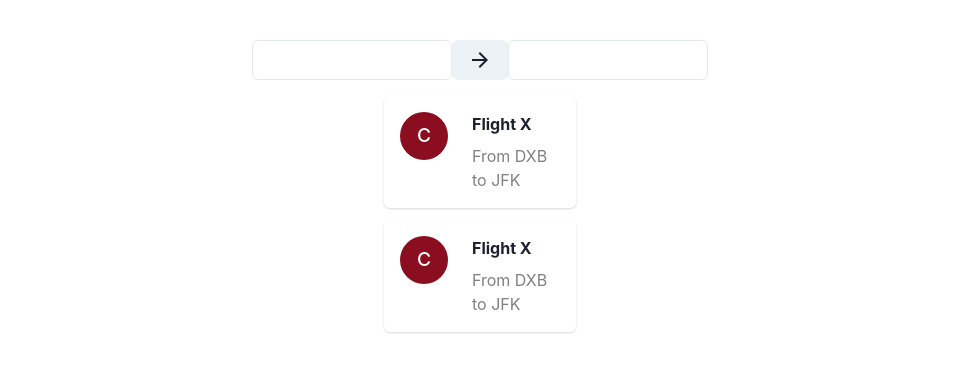
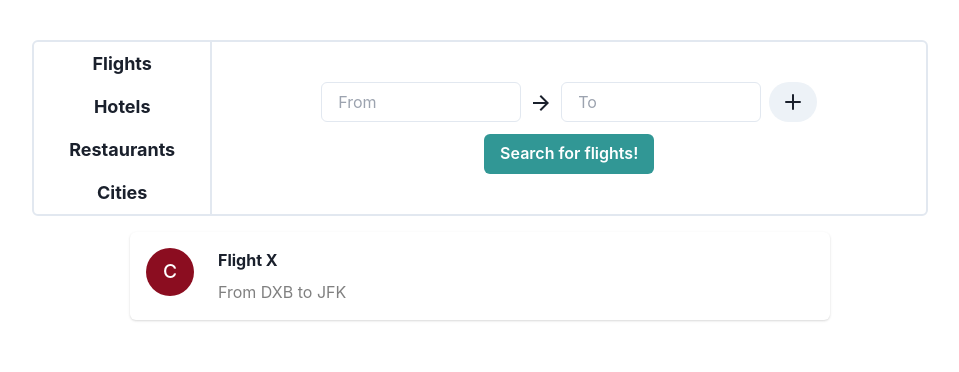
Before and after one commit to arniechops/cis550finalproject, a React (Create React App) app in the folder frontend/: page /home in a window 1280 px wide. Shown: the top 372 px of the page, without its empty margins (160-1119 px from the left). Built offline with nearby package versions, Linux system fonts and the light colour scheme.

Commit message:
flights frontend

```diff
--- /dev/null
+++ b/frontend/src/components/DropdownInput.jsx
@@ -0,0 +1,39 @@
+import { Box, HStack, Input, VStack } from '@chakra-ui/react'
+import React, { useRef, useState } from 'react'
+
+export default function DropdownInput({placeholder, width=200}) {
+    const l = ["Option1", "Option2", "Option3"]
+    const [focus, setFocus] = useState(false)
+    const [text, setText] = useState("")
+    const inputRef = useRef()
+  return (
+    <Box position={"relative"}>
+        <Input width={`${width}px`} placeholder={placeholder}
+        onFocus={() => setFocus(true)}
+        onChange={e => setText(e.target.value)}
+        value={text}
+        ref={inputRef}/>
+        {
+            focus && (
+                <Box pt={2} pb={2} rounded={"md"} border={"1px"} borderColor={"gray.200"} bg={"white"} position={"absolute"} top={'45px'} zIndex={100}>
+                <VStack spacing={0}>
+                    {
+                        l.map(elt => {
+                            return <Box
+                            key={elt}
+                            p={2}
+                            _hover={{bg: 'gray.50', cursor: 'pointer'}}
+                            onClick={() => {
+                                setText(elt)
+                                setFocus(false)
+                            }}
+                            width={inputRef.current.offsetWidth}>{elt}</Box>
+                        })
+                    }
+                </VStack>
+                </Box>
+            )
+        }
+    </Box>
+  )
+}
--- /dev/null
+++ b/frontend/src/components/SidebarComponent.jsx
@@ -0,0 +1,13 @@
+import { Box, Text } from '@chakra-ui/react'
+import React from 'react'
+
+export default function SidebarComponent({selected=false, text}) {
+  return (
+    <Box rounded={"md"} bg={selected ? "gray.200" : "white"}
+    _hover={{backgroundColor: "gray.50", cursor:"pointer"}} w={"full"} p={2}>
+        <Text fontSize={"lg"} textAlign="center">
+            <b>{text}</b>
+        </Text>
+    </Box>
+  )
+}
--- a/frontend/src/pages/Home.jsx
+++ b/frontend/src/pages/Home.jsx
@@ -1,30 +1,28 @@
-import { AddIcon, ArrowForwardIcon } from '@chakra-ui/icons'
-import { Avatar, Box, Button, Card, Flex, Input, Text, VStack } from '@chakra-ui/react'
-import React from 'react'
+import { AddIcon, ArrowForwardIcon, CloseIcon, PlusSquareIcon } from '@chakra-ui/icons'
+import { Avatar, Box, Button, Card, Flex, Grid, GridItem, HStack, Input, Text, VStack } from '@chakra-ui/react'
+import React, { useState } from 'react'
+import DropdownInput from '../components/DropdownInput';
+import CitySearch from '../sections/CitySearch';
+import FlightSearch from '../sections/FlightSearch';
+import Sidebar from '../sections/Sidebar';
 
 export default function Home() {
+
   return (
     <Box>
-        <Flex w="100wh" align="center" justify="center" mt={10}>
-            <Input width="200px"/>
-            <Box align="center" justify="center">
-                <Button>
-                    <ArrowForwardIcon w="6" h="6" />
-                </Button>
-            </Box>
-            <Input width="200px"/>
+        <Flex w="full" align={"center"} justify="center" mt={10}>
+            <Grid templateColumns='1fr 4fr' h="auto" rounded={'md'}
+            w={'70%'} minW={"500px"} border={"2px"} borderColor={"gray.200"}>
+                <GridItem w="100%">
+                    <Sidebar/>
+                </GridItem>
+                <GridItem w="100%">
+                    <FlightSearch/>
+                </GridItem>
+            </Grid>
         </Flex>
         <VStack spacing={3} mt={4}>
-            <Card p={4} w="15%">
-                <Flex>
-                    <Avatar name='City' mr="6"/>
-                    <VStack spacing={2} align="left">
-                        <Text size="lg" as="b" align={"left"}>Flight X</Text>
-                        <Text color={'gray'} align={"left"}>From DXB to JFK</Text>
-                    </VStack>
-                </Flex>
-            </Card>
-            <Card p={4} w="15%">
+            <Card p={4} w="700px">
                 <Flex>
                     <Avatar name='City' mr="6"/>
                     <VStack spacing={2} align="left">
--- /dev/null
+++ b/frontend/src/sections/CitySearch.jsx
@@ -0,0 +1,16 @@
+import { Button, Flex } from '@chakra-ui/react'
+import React from 'react'
+import DropdownInput from '../components/DropdownInput'
+
+export default function CitySearch() {
+  return (
+    <form>
+        <Flex w="full" justify="center" align="center" mb={2}>
+            <DropdownInput placeholder={"From"} width={400}/>
+        </Flex>
+        <Flex w="full" justify={"center"}>
+            <Button colorScheme="teal">Search for hotels!</Button>
+        </Flex>
+    </form>
+  )
+}
--- /dev/null
+++ b/frontend/src/sections/FlightSearch.jsx
@@ -0,0 +1,39 @@
+import React, { useState } from 'react'
+import { AddIcon, ArrowForwardIcon, CloseIcon, PlusSquareIcon } from '@chakra-ui/icons'
+import { Avatar, Box, Button, Card, Flex, HStack, Input, Text, VStack } from '@chakra-ui/react'
+import DropdownInput from '../components/DropdownInput';
+
+export default function FlightSearch() {
+
+    const [extraStop, setExtraStop] = useState(false);
+
+  return (
+    <form>
+        <HStack w="100wh" align="center" justify="center" mt={10} spacing={2} mb={3}>
+            <DropdownInput placeholder={"From"}/>
+            <Box align="center" justify="center">
+                <ArrowForwardIcon w="6" h="6" />
+            </Box>
+            <DropdownInput placeholder={"To"}/>
+            {
+                extraStop && (
+                    <>
+                        <Box align="center" justify="center">
+                            <ArrowForwardIcon w="6" h="6" />
+                        </Box>
+                        <DropdownInput placeholder={"Final"}/>
+                    </>
+                )
+            }
+            <Button rounded={"full"} colorScheme={extraStop ? "red" : "gray"} onClick={() => setExtraStop(!extraStop)}>
+                {
+                    extraStop ? <CloseIcon/> : <AddIcon/>
+                }
+            </Button>
+        </HStack>
+        <Flex w="full" justify={"center"}>
+            <Button colorScheme="teal">Search for flights!</Button>
+        </Flex>
+    </form>
+  )
+}
--- /dev/null
+++ b/frontend/src/sections/Sidebar.jsx
@@ -0,0 +1,14 @@
+import { Box } from '@chakra-ui/react'
+import React from 'react'
+import SidebarComponent from '../components/SidebarComponent'
+
+export default function Sidebar() {
+  return (
+    <Box h={"full"} borderRight={"2px"} borderColor={"gray.200"}>
+        <SidebarComponent text={"Flights"}/>
+        <SidebarComponent text={"Hotels"}/>
+        <SidebarComponent text={"Restaurants"}/>
+        <SidebarComponent text={"Cities"}/>
+    </Box>
+  )
+}
```
